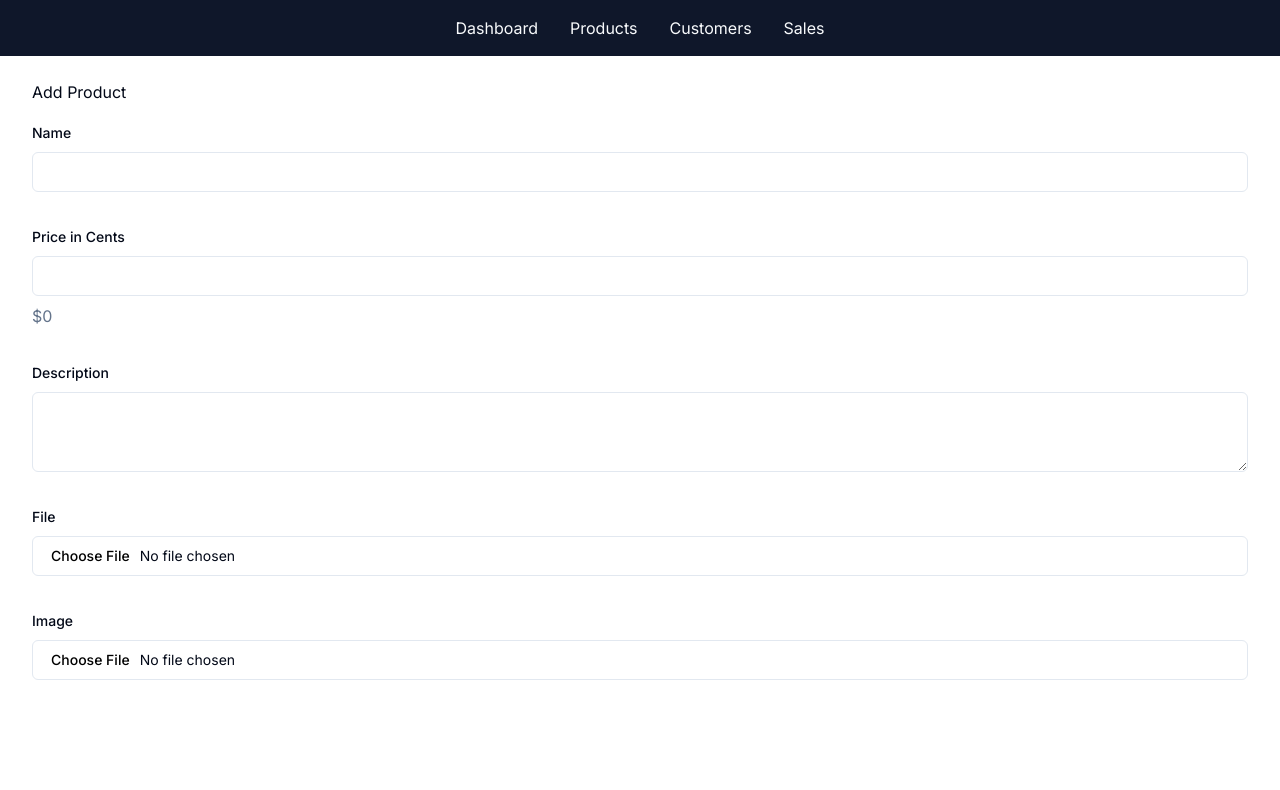
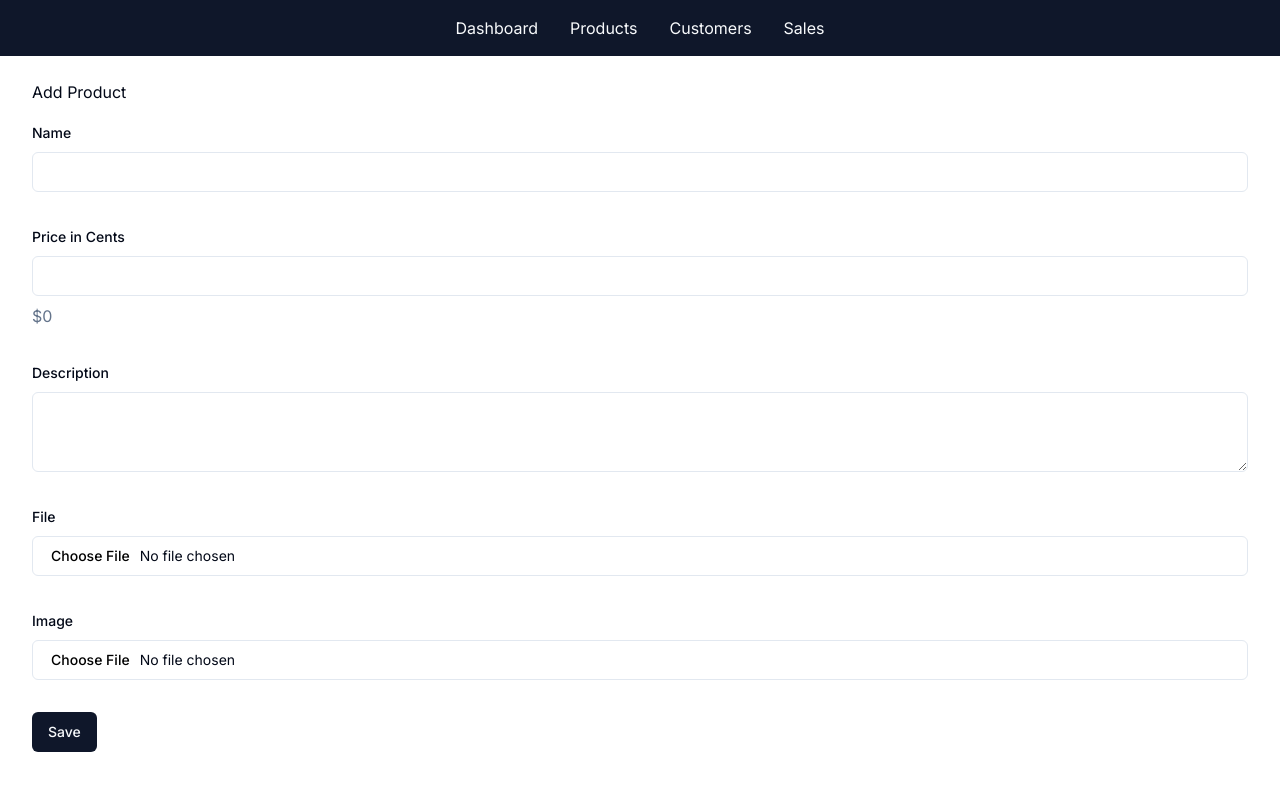
Before and after one commit to Vedant817/E-Commerce-Nextjs-Prisma, a Next.js app: page /admin/products/new in a window 1280 px wide. Shown: the top 790 px of the page. Built offline with nearby package versions, Linux system fonts and the light colour scheme.

Commit message:
Completed Product Form Component

```diff
--- a/src/app/admin/products/_components/ProductForm.tsx
+++ b/src/app/admin/products/_components/ProductForm.tsx
@@ -1,5 +1,6 @@
 "use client"
 
+import { Button } from "@/components/ui/button"
 import { Input } from "@/components/ui/input"
 import { Label } from "@/components/ui/label"
 import { Textarea } from "@/components/ui/textarea"
@@ -30,5 +31,6 @@ export default function ProductForm() {
             <Label htmlFor="image">Image</Label>
             <Input type="file" id="image" name="image" required />
         </div>
+        <Button type="submit">Save</Button>
     </form>
 }
```
Also changed, not shown: src/app/admin/_actions/products.ts (added).
